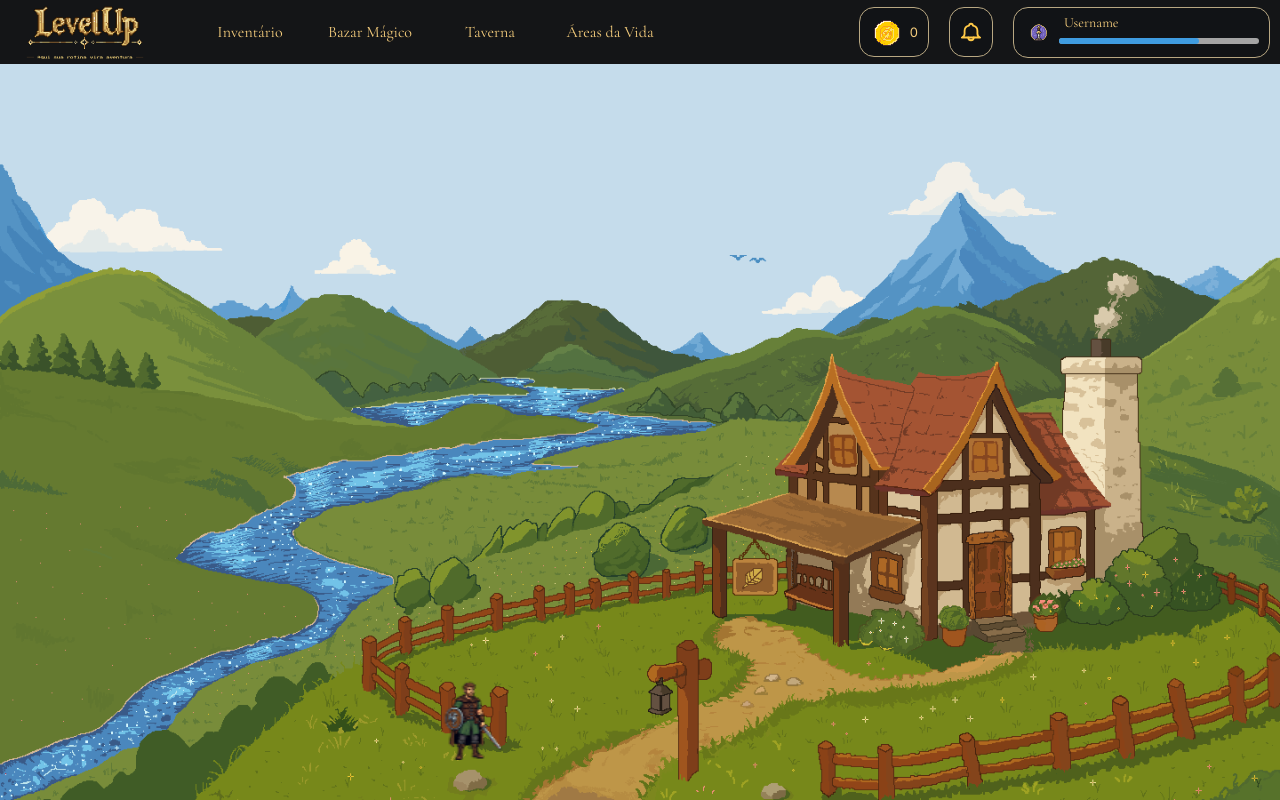
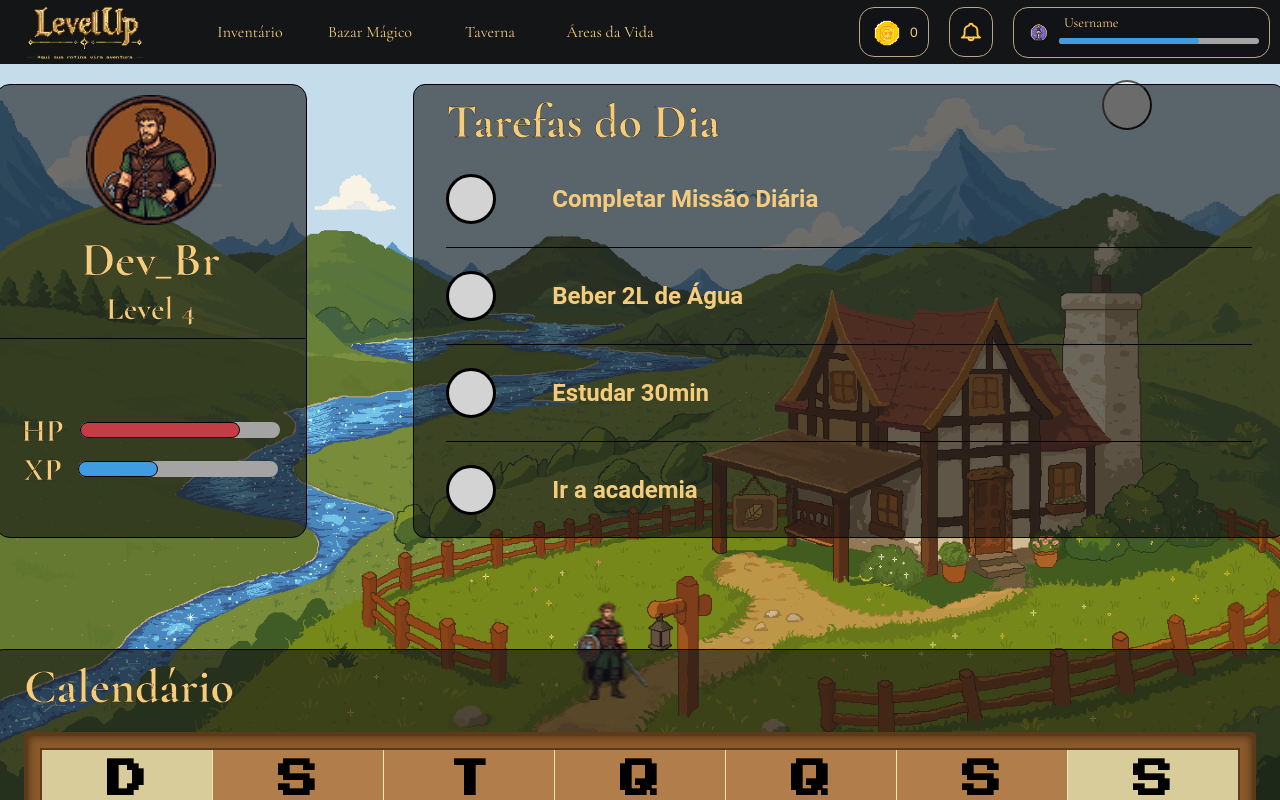
Before and after one commit to rapf-ht/Level-Up, a React (Vite) app: page /home in a window 1280 px wide. Shown: the top 800 px of the page. Built offline with nearby package versions, Linux system fonts and the light colour scheme.

Commit message:
feat: Adding a show/hide layout button

```diff
--- a/src/layouts/RootLayout.module.css
+++ b/src/layouts/RootLayout.module.css
@@ -11,7 +11,7 @@
 
 .container {
   background-color: #141517;
-  height: auto;
+  height: 100vh;
 }
 
 .header-body {
@@ -21,6 +21,10 @@
   align-items: center;
   justify-content: space-between;
   overflow: visible;
+  position: fixed;
+  background-color: #141517;
+  width: 100vw;
+  z-index: 999;
 }
 
 .logo-header {
@@ -146,7 +150,15 @@
   justify-content: space-around;
   align-items: center;
   background-color: #141517;
+  position: relative;
+  z-index: 999;
+}
+.license-line {
+  background-color: #141517;
+}
 
+.footerMobile {
+  display: none;
 }
 
 .col1 {
@@ -205,7 +217,6 @@
   font-family: "Inter", sans-serif;
   display: flex;
   justify-content: center;
-  margin: 10px 0 30px 0;
   padding-bottom: 10px;
   font-weight: lighter;
   font-style: italic;
--- a/src/pages/Home.jsx
+++ b/src/pages/Home.jsx
@@ -2,17 +2,34 @@ import { Link } from "react-router-dom";
 import styles from "./Home.module.css";
 import { CustomCheckbox } from "../components/CustomCheckbox";
 import { Calendar } from "../components/Calendar";
+import { useState } from "react";
 
 export default function Home() {
+
+  let [showLayout, setShowLayout] = useState(true)
+
   let name = "Dev_Br";
   let level = 4;
   let xp = 40;
   let hp = 80;
 
+  function alteraVisibilidade() {
+    showLayout ? setShowLayout(false) : setShowLayout(true);
+  }
+
   return (
     <div className={styles.mainContainer}>
       <div className={styles.backgroundGif}>
-        <div className={styles.conteudoSeguro}>
+        <button
+          className={styles.teste}
+          onClick={() => alteraVisibilidade()}
+        ></button>
+        <img
+          className={styles.animatedAvatar}
+          src="/avatar.png"
+          alt="avatar"
+        />
+        <div className={styles.conteudoSeguro} style={{ display: showLayout ? "flex" : "none" }}>
           <div className={styles.avatarConatinerMobile}>
             <div className={styles.avatar}>
               <img src="/avatar-icon.png" alt="Avatar" width="78px" />
@@ -38,11 +55,6 @@ export default function Home() {
               </div>
             </div>
           </div>
-          <img
-            className={styles.animatedAvatar}
-            src="/avatar.png"
-            alt="avatar"
-          />
           <div className={styles.firtContainer}>
             <div className={styles.avatarConatiner}>
               <div className={styles.avatar}>
--- a/src/pages/Home.module.css
+++ b/src/pages/Home.module.css
@@ -8,22 +8,31 @@
   justify-items: center;
 }
 
+.teste {
+  width: 50px;
+  height: 50px;
+  border-radius: 50px;
+  position: absolute;
+  right: 10%;
+  top: 10%;
+}
+
 .conteudoSeguro {
-  padding-top: 100vh;
+  padding-top: 10vh;
   display: flex;
   flex-direction: column;
+  align-items: center;
   gap: clamp(1.5rem, 8.33vw, 7.5rem);
   font-size: 24px;
-  max-width: 1440px;
 }
 .mobileInfoPerfil {
   display: none;
 }
 .animatedAvatar {
-  width: 80px;
+  width: 100px;
   position: fixed;
-  top: 85%;
-  left: 33.5%;
+  top: 75%;
+  left: 43.5%;
   z-index: 0;
 }
 .firtContainer {
@@ -220,7 +229,7 @@
   .conteudoSeguro {
     padding: 0 16px;
     padding-top: 9vh;
-    display: flex;
+    display: var(--show-layout) !important;
     flex-direction: column;
     gap: 24px;
     font-size: 18px;
```
Also changed, not shown: 1 other file (tests, documents, lock files or other folders).
